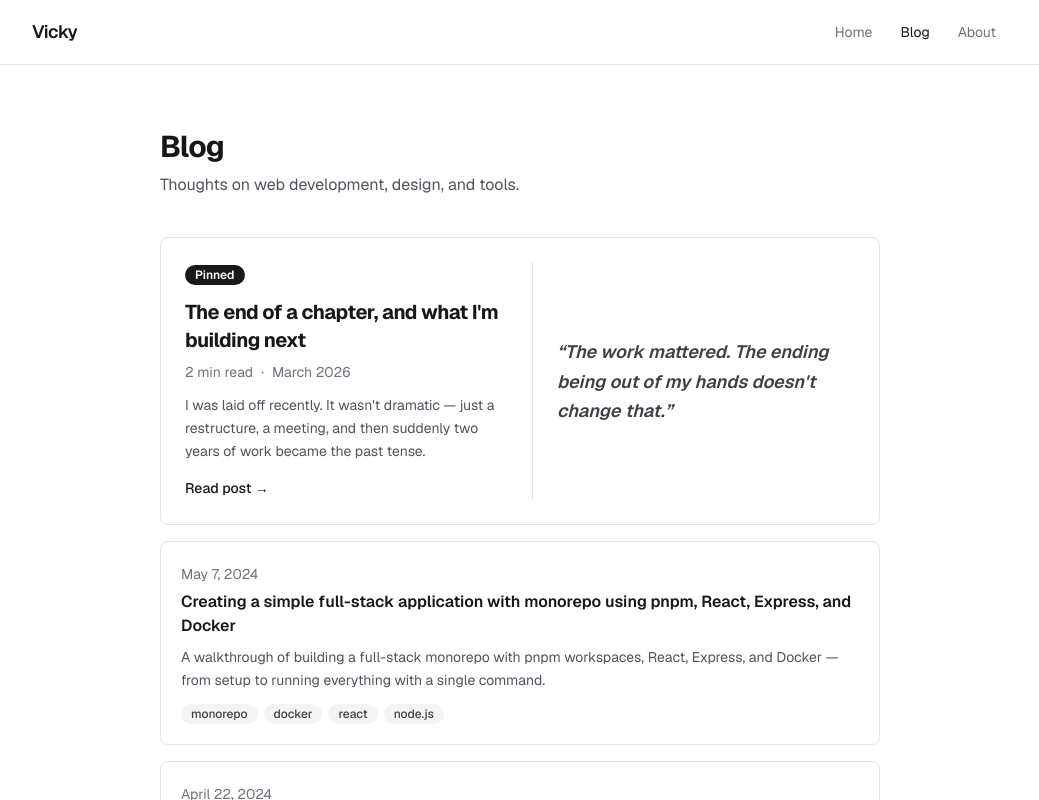
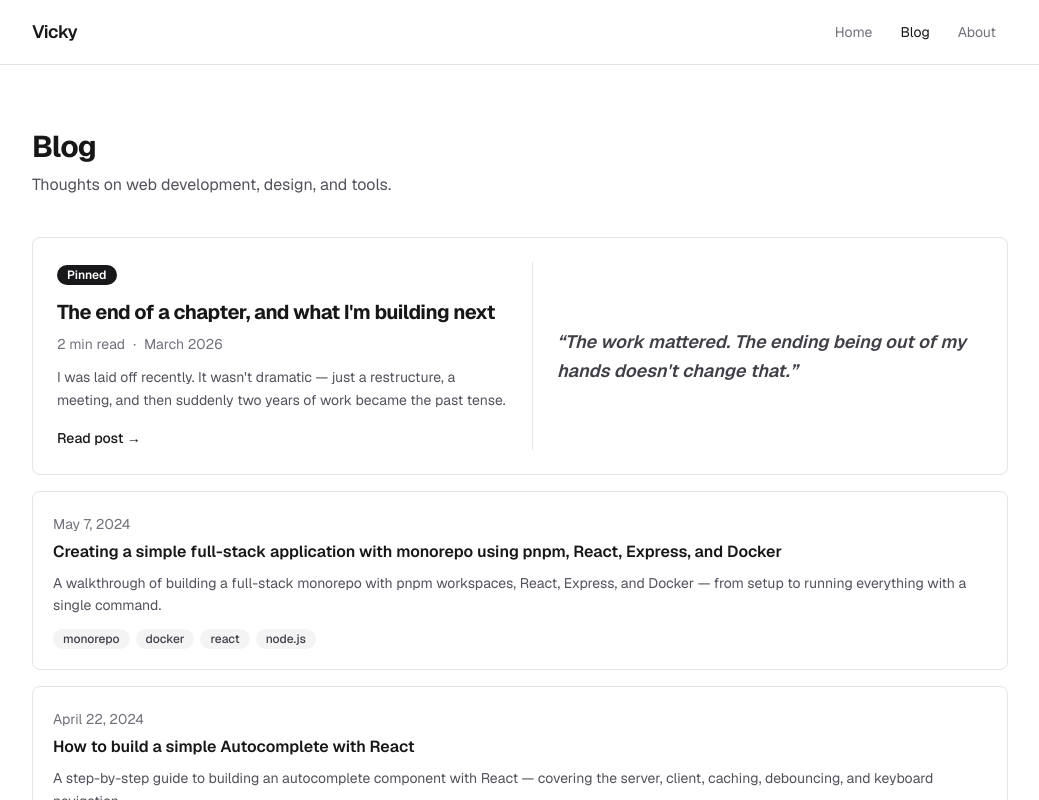
Before and after one commit to vickyvishalsahu/website, a Next.js app: page /blog in a window 1280 px wide. Shown: the top 800 px of the page, without its empty margins (120-1159 px from the left). Built offline with nearby package versions, Linux system fonts and the light colour scheme.

Commit message:
fix: widen blog and contact page layouts and add CV
Increase max-width from 3xl to 5xl on blog listing, blog post,
and contact pages for better readability. Add downloadable CV.

```diff
--- a/app/blog/[slug]/page.tsx
+++ b/app/blog/[slug]/page.tsx
@@ -28,7 +28,7 @@
   if (!post) notFound();
 
   return (
-    <article className="mx-auto max-w-3xl px-6 py-16">
+    <article className="mx-auto max-w-5xl px-6 py-16">
       <header>
         <time className="text-sm text-zinc-500">
           {new Date(post.meta.date).toLocaleDateString("en-US", {
--- a/app/blog/page.tsx
+++ b/app/blog/page.tsx
@@ -15,7 +15,7 @@
   const rest = posts.filter((p) => !p.pinned);
 
   return (
-    <div className="mx-auto max-w-3xl px-6 py-16">
+    <div className="mx-auto max-w-5xl px-6 py-16">
       <h1 className="text-3xl font-bold tracking-tight">{t.blog.title}</h1>
       <p className="mt-2 text-zinc-600">{t.blog.subtitle}</p>
       <div className="mt-10 flex flex-col gap-4">
--- a/app/contact/page.tsx
+++ b/app/contact/page.tsx
@@ -9,7 +9,7 @@
 
 export default function ContactPage() {
   return (
-    <div className="mx-auto max-w-3xl px-6 py-16">
+    <div className="mx-auto max-w-5xl px-6 py-16">
       <h1 className="text-3xl font-bold tracking-tight">{t.contact.title}</h1>
       <p className="mt-2 text-zinc-600">{t.contact.subtitle}</p>
 
```
Also changed, not shown: 1 other file (tests, documents, lock files or other folders).
